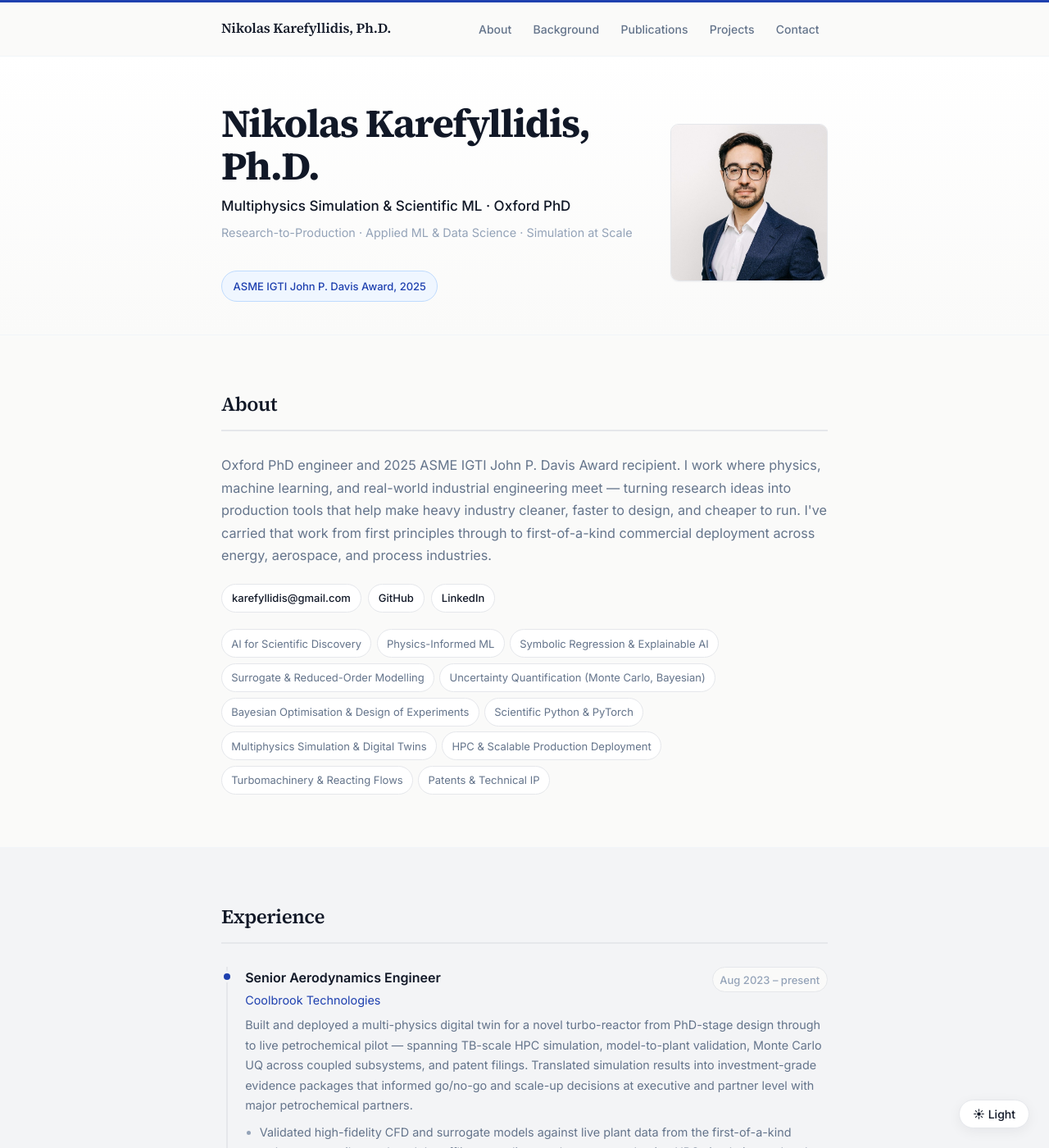
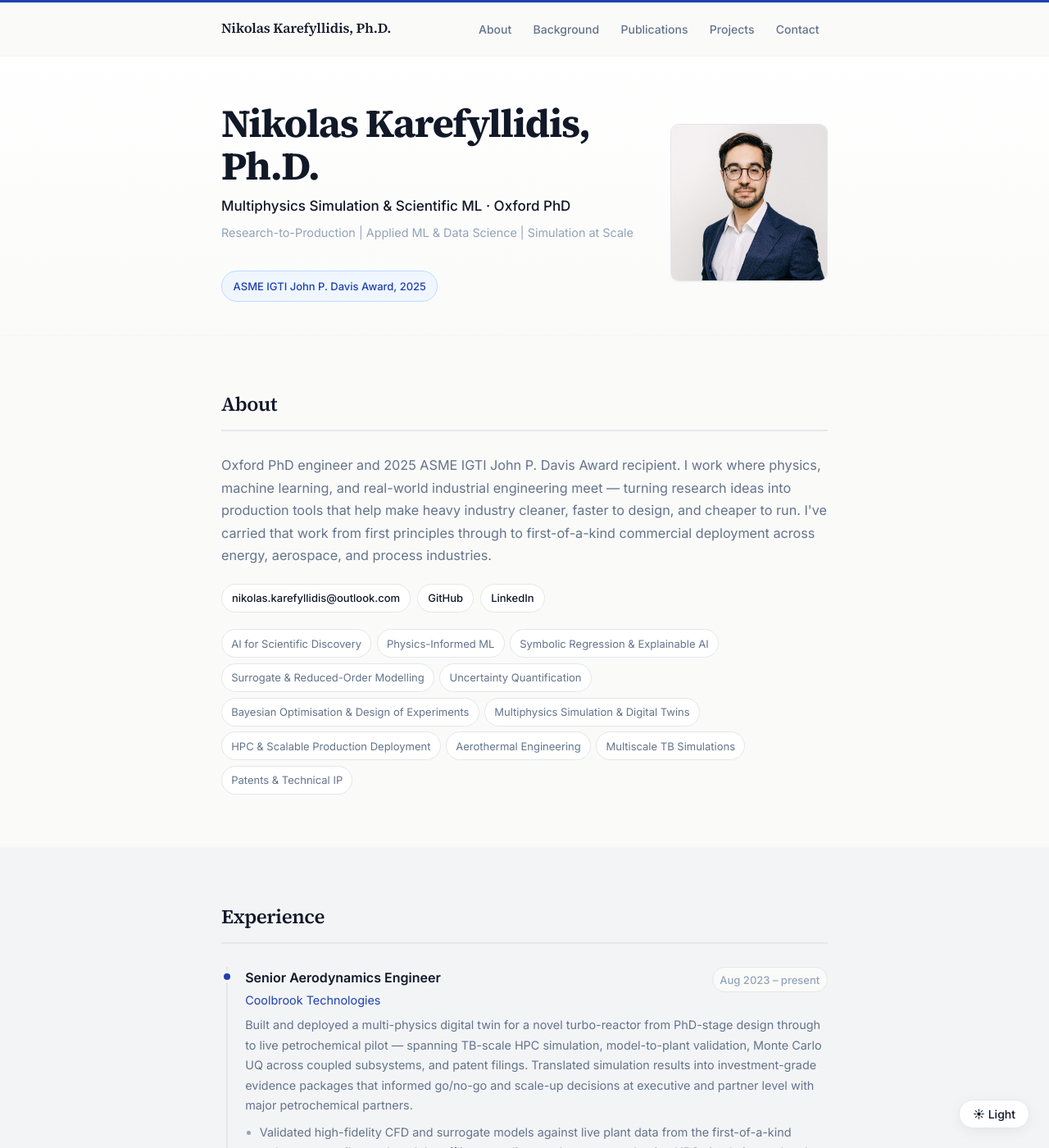
Before and after one commit to karefyllidis/karefyllidis.github.io, a Jekyll site: the page built from index.html, in a window 1280 px wide and 1400 px high. Shown: the whole window at 82% size. Built offline with Jekyll 4.4.1, drawn with Linux system fonts in a browser that asks for light colours; some of the changed text lies outside the part shown.

Commit message:
content: refine skills list

```diff
--- a/_config.yml
+++ b/_config.yml
@@ -6,9 +6,9 @@ baseurl: ""
 author:
   name: Nikolas Karefyllidis, Ph.D.
   role: "Multiphysics Simulation & Scientific ML · Oxford PhD"
-  positioning: "Research-to-Production · Applied ML & Data Science · Simulation at Scale"
+  positioning: "Research-to-Production | Applied ML & Data Science | Simulation at Scale"
   location: "Oxford, UK"
-  email: karefyllidis@gmail.com
+  email: nikolas.karefyllidis@outlook.com
   image: "/assets/images/headshot.jpg"
   bio: "Oxford PhD engineer and 2025 ASME IGTI John P. Davis Award recipient. I work where physics, machine learning, and real-world industrial engineering meet — turning research ideas into production tools that help make heavy industry cleaner, faster to design, and cheaper to run. I've carried that work from first principles through to first-of-a-kind commercial deployment across energy, aerospace, and process industries."
   featured_award:
@@ -26,12 +26,12 @@ skills:
   - Physics-Informed ML
   - Symbolic Regression & Explainable AI
   - Surrogate & Reduced-Order Modelling
-  - Uncertainty Quantification (Monte Carlo, Bayesian)
+  - Uncertainty Quantification
   - Bayesian Optimisation & Design of Experiments
-  - Scientific Python & PyTorch
   - Multiphysics Simulation & Digital Twins
   - HPC & Scalable Production Deployment
-  - Turbomachinery & Reacting Flows
+  - Aerothermal Engineering
+  - Multiscale TB Simulations
   - Patents & Technical IP
 
 exclude:
```
